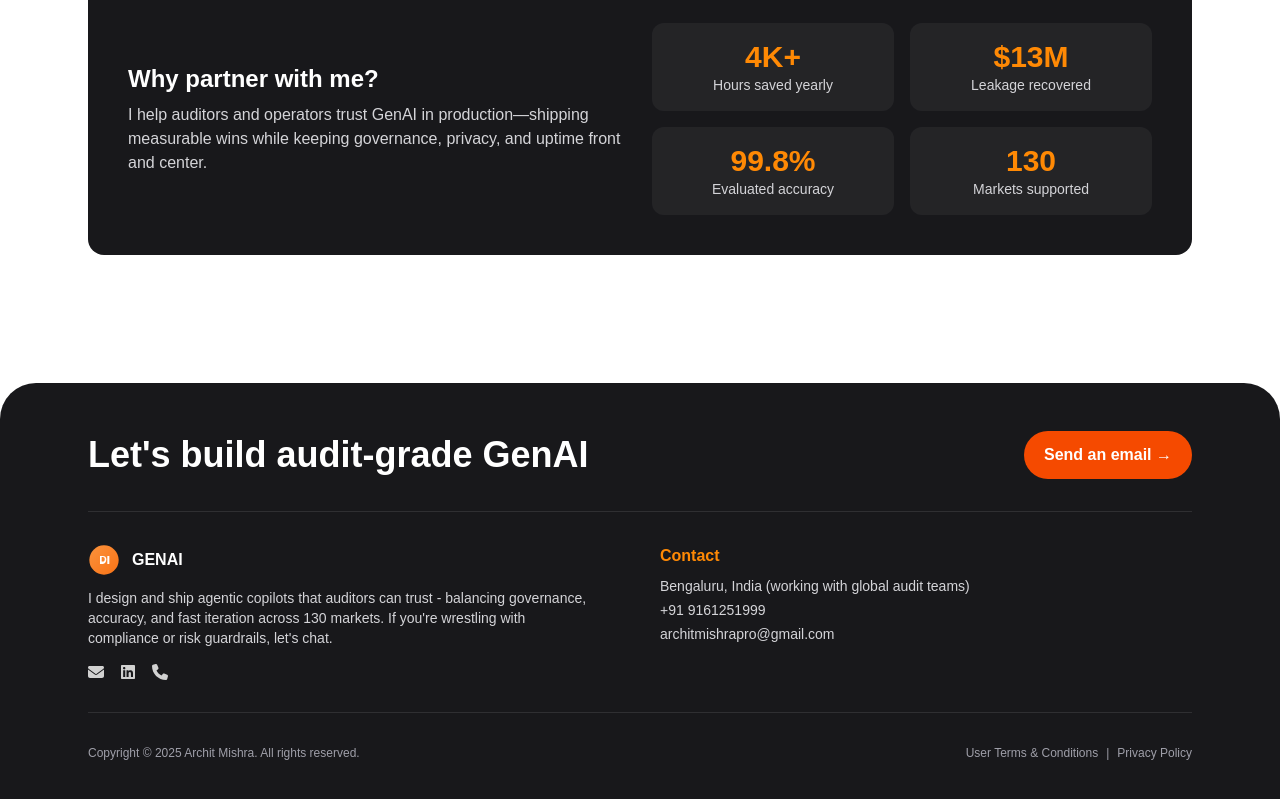
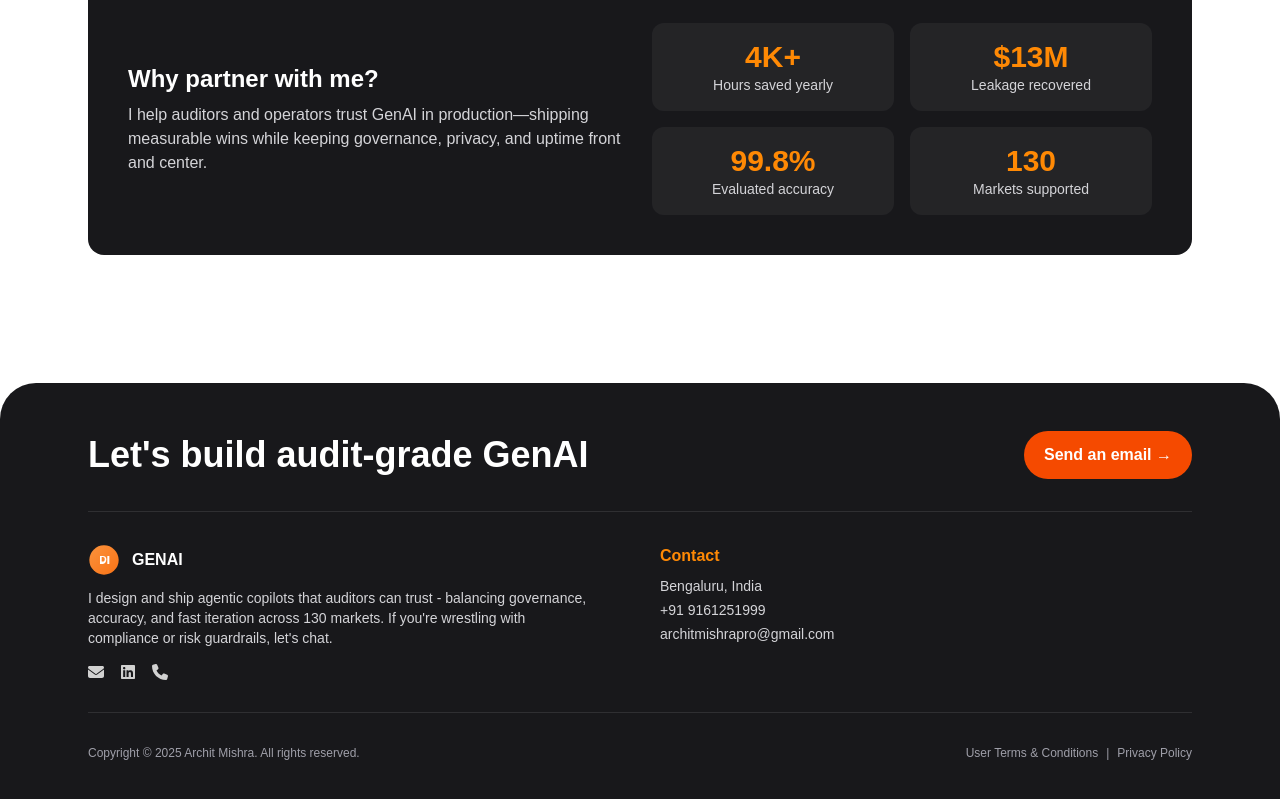
Before and after one commit to dynamiterdx/archit-mishra-portfolio, a Next.js app: page / in a window 1280 px wide. Shown: the part 3321-4120 px from the top of the page. Built offline with nearby package versions, Linux system fonts and the light colour scheme.

Commit message:
Minor: Updated Contact details in Footer

```diff
--- a/src/components/ConnectBanner.tsx
+++ b/src/components/ConnectBanner.tsx
@@ -52,7 +52,7 @@ export default function ConnectBanner() {
             <div>
               <div className="text-orange-400 font-semibold">Contact</div>
               <ul className="mt-2 space-y-1 text-zinc-300 text-sm">
-                <li>Bengaluru, India (working with global audit teams)</li>
+                <li>Bengaluru, India</li>
                 <li>
                   <a href="tel:+919161251999" className="hover:text-white">+91 9161251999</a>
                 </li>
```
